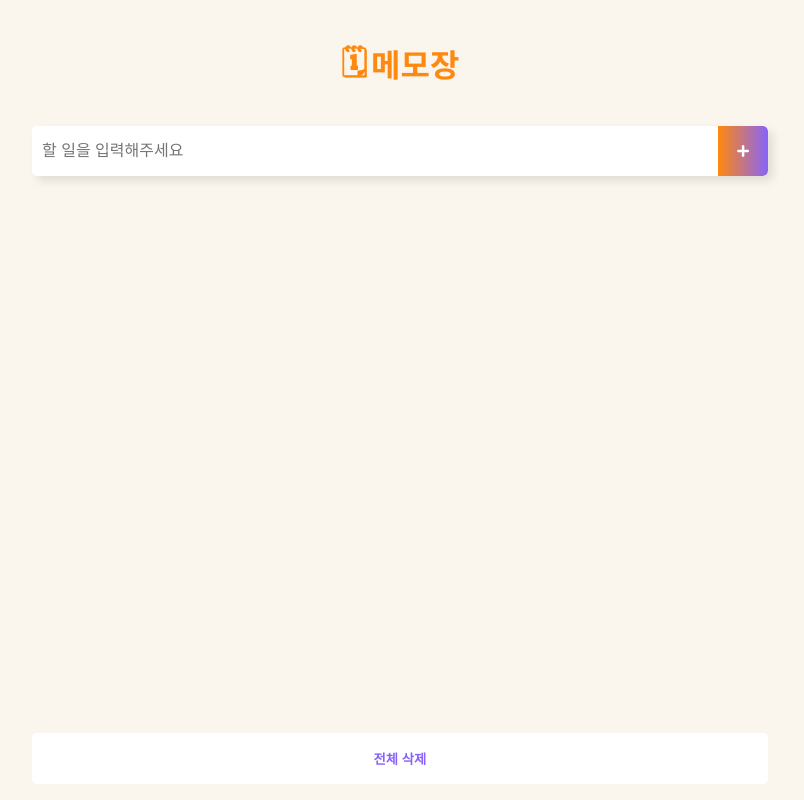
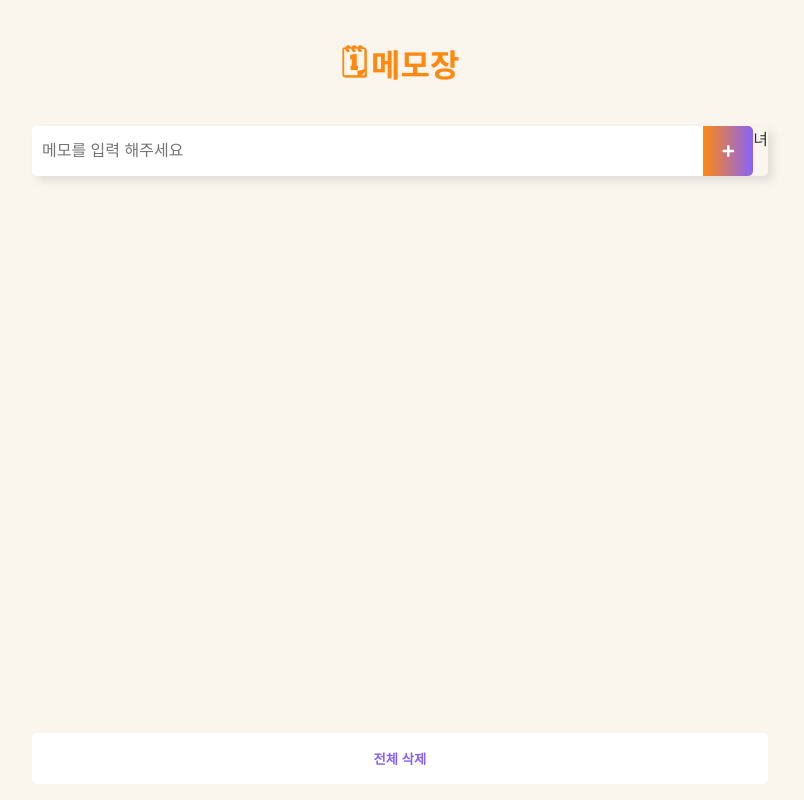
Before and after one commit to function-dh/inflearnVue, a Vue app: page / in a window 1280 px wide. Shown: the whole page, without its empty margins (240-1044 px from the left). Built offline with nearby package versions, Linux system fonts and the light colour scheme.

Commit message:
[작업] input placeholder 변경

```diff
--- a/src/components/todo/TodoInput.vue
+++ b/src/components/todo/TodoInput.vue
@@ -3,10 +3,10 @@
 		<div class="inner">
 			<!-- 텍스트 입력 창 -->
 			<div class="input-box">
-				<InputText :value="newTodoItem" @input="setData" @keypressEnter="addTodo" class="todo-input" placeholder="할 일을 입력해주세요" />
+				<InputText :value="newTodoItem" @input="setData" @keypressEnter="addTodo" class="todo-input" placeholder="메모를 입력 해주세요" />
 				<button @click="addTodo" class="add-container">
 					<i class="btn-add fas fa-plus" aria-hidden="true"></i>
-				</button>
+				</button>녀
 			</div>
 		</div>
 
```
